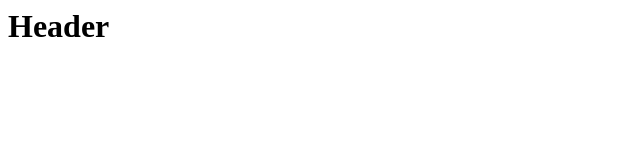
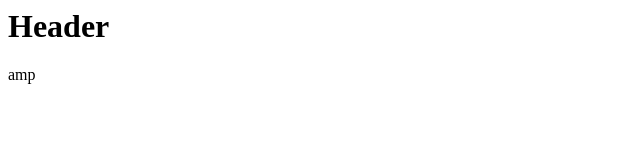
Before and after one commit to EJamdar05/repo-2, a plain HTML site: page index.html in a window 1280 px wide. Shown: the full height of the page, 0-640 px from the left. Drawn offline with Linux system fonts and the light colour scheme.

Commit message:
updated there

```diff
--- a/index.html
+++ b/index.html
@@ -1 +1,2 @@
 <h1>Header</h1>
+<p>amp</p>
```
